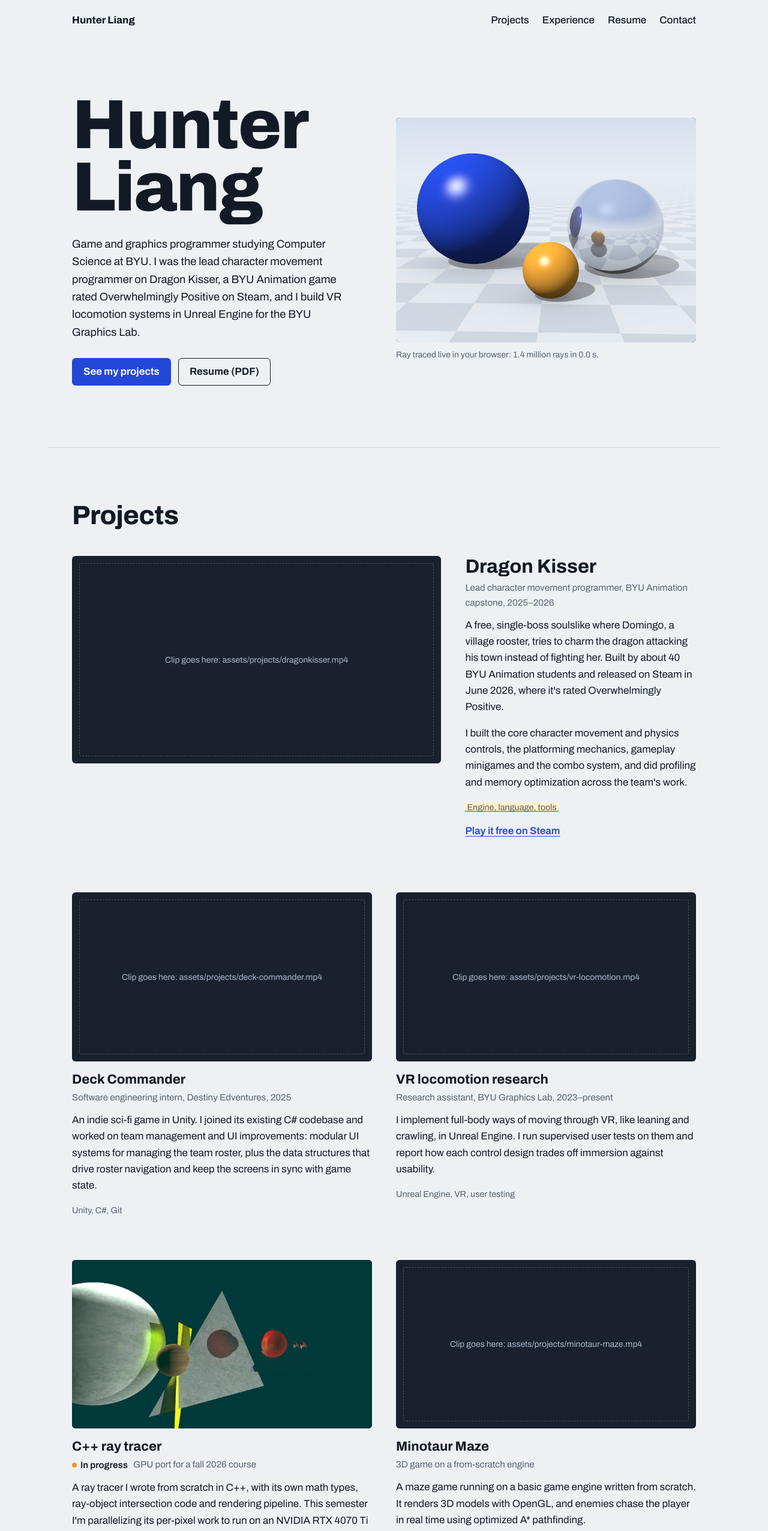
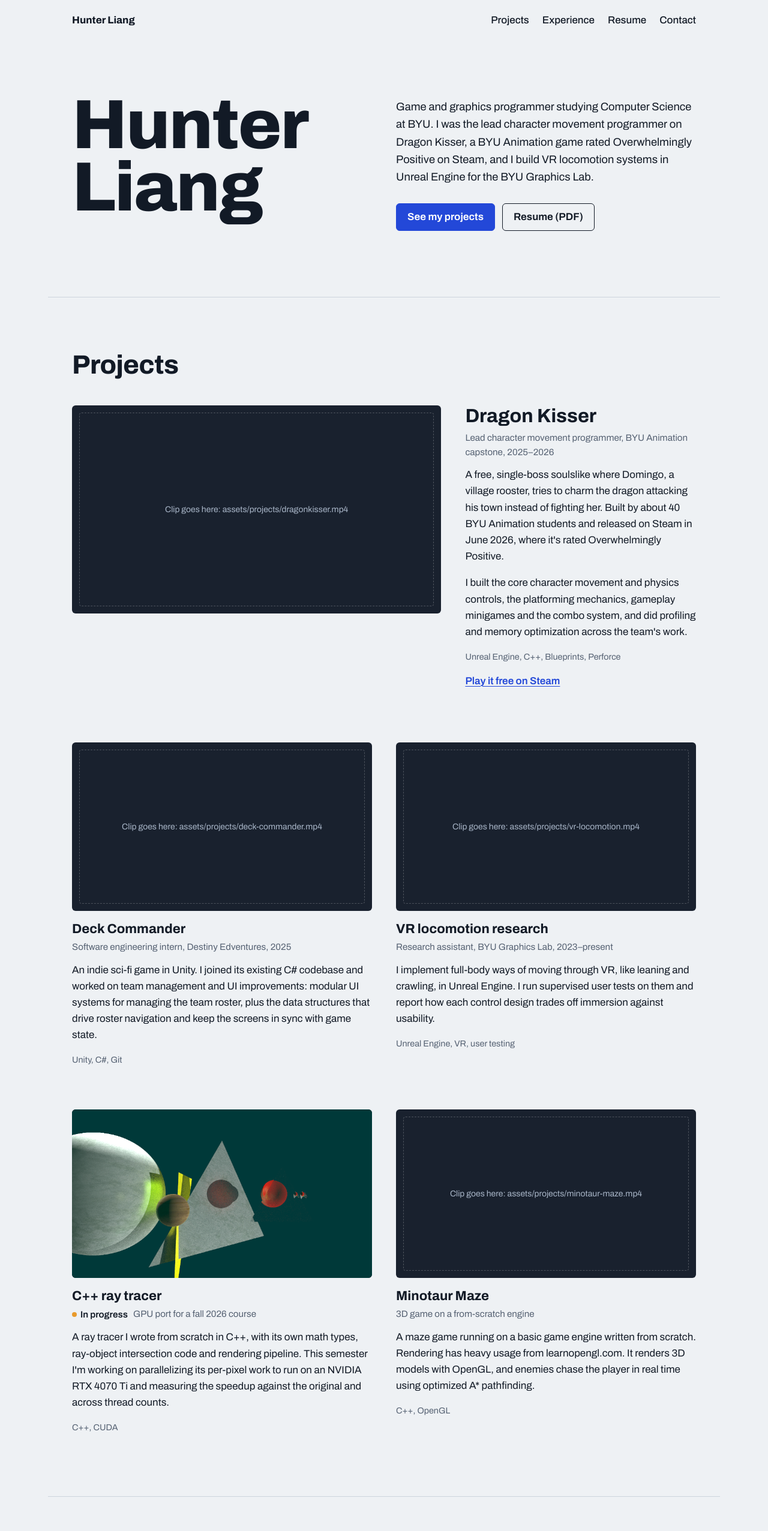
Before and after one commit to lianghunter/lianghunter.github.io, a plain HTML site: page index.html in a window 1280 px wide. Shown: the top 2553 px of the page at 60% size. Drawn offline with Linux system fonts and the light colour scheme.

Commit message:
Refactor index.html by removing render.js and updating content
Removed render.js script reference and updated project descriptions and tools.

```diff
--- a/index.html
+++ b/index.html
@@ -13,7 +13,6 @@
   <link rel="preconnect" href="https://fonts.gstatic.com" crossorigin>
   <link href="https://fonts.googleapis.com/css2?family=Archivo:wdth,wght@62..125,100..900&display=swap" rel="stylesheet">
   <link rel="stylesheet" href="style.css">
-  <script src="render.js" defer></script>
   <script src="script.js" defer></script>
 </head>
 <body>
@@ -37,8 +36,8 @@
 
     <!-- ============ HERO ============ -->
     <section class="hero wrap" id="top">
-      <div class="hero-text">
-        <h1><span>Hunter</span> <span>Liang</span></h1>
+      <h1><span>Hunter</span> <span>Liang</span></h1>
+      <div class="hero-intro">
         <p class="lede">
           Game and graphics programmer studying Computer Science at BYU. I was the lead
           character movement programmer on Dragon Kisser, a BYU Animation game rated
@@ -50,14 +49,6 @@
           <a class="button button-quiet" href="assets/resume.pdf" target="_blank" rel="noopener">Resume (PDF)</a>
         </p>
       </div>
-
-      <!-- This scene is ray traced live by render.js. To show one of your own renders
-           instead, replace the <canvas> with <img src="assets/hero.jpg" alt="..."> -->
-      <figure class="hero-render">
-        <canvas id="hero-render" role="img"
-          aria-label="A ray-traced scene of three spheres on a checkered floor, rendered live in the browser"></canvas>
-        <figcaption id="render-stats">Ray tracing this scene in your browser…</figcaption>
-      </figure>
     </section>
 
     <!-- ============ PROJECTS ============
@@ -87,8 +78,7 @@
             mechanics, gameplay minigames and the combo system, and did profiling and
             memory optimization across the team's work.
           </p>
-          <!-- TODO: replace with the engine and language you used, e.g. "Unreal Engine, C++, Perforce" -->
-          <p class="project-tools"><span class="todo">Engine, language, tools</span></p>
+          <p class="project-tools">Unreal Engine, C++, Blueprints, Perforce</p>
           <p class="project-links">
             <a href="https://store.steampowered.com/app/4681880/Dragon_Kisser/">Play it free on Steam</a>
           </p>
@@ -142,11 +132,11 @@
             <p class="project-meta"><span class="status">In progress</span> GPU port for a fall 2026 course</p>
             <p>
               A ray tracer I wrote from scratch in C++, with its own math types, ray-object
-              intersection code and rendering pipeline. This semester I'm parallelizing its
+              intersection code and rendering pipeline. This semester I'm working on parallelizing its
               per-pixel work to run on an NVIDIA RTX 4070 Ti and measuring the speedup
               against the original and across thread counts.
             </p>
-            <p class="project-tools">C++, CUDA, NVIDIA NPP</p>
+            <p class="project-tools">C++, CUDA</p>
             <!-- <p class="project-links"><a href="https://github.com/lianghunter/REPO-NAME">Source code</a></p> -->
           </div>
         </article>
@@ -160,8 +150,8 @@
             <h3>Minotaur Maze</h3>
             <p class="project-meta">3D game on a from-scratch engine</p>
             <p>
-              A maze game running on a basic game engine written from scratch. It renders
-              3D models with OpenGL, and enemies chase the player in real time using
+              A maze game running on a basic game engine written from scratch. Rendering has heavy usage from learnopengl.com.
+              It renders 3D models with OpenGL, and enemies chase the player in real time using
               optimized A* pathfinding.
             </p>
             <p class="project-tools">C++, OpenGL</p>
@@ -239,7 +229,7 @@
           <h3 class="subhead">Education</h3>
           <p><strong>Brigham Young University</strong>, Provo, UT<br>
             BS in Computer Science<br>
-            <span class="muted">Expected August 2027</span></p>
+            <span class="muted">Expected Graduation in April 2027</span></p>
         </div>
         <div>
           <h3 class="subhead">Skills</h3>
```
